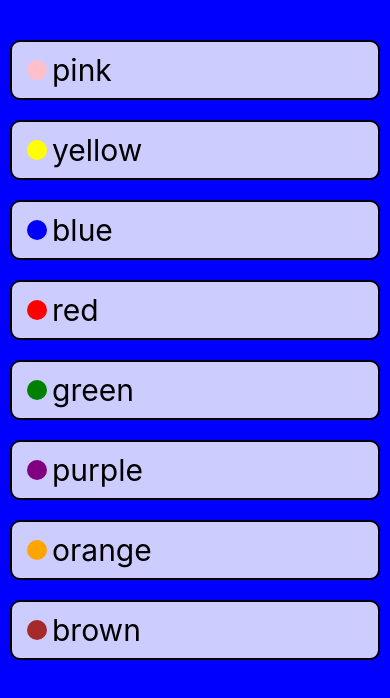
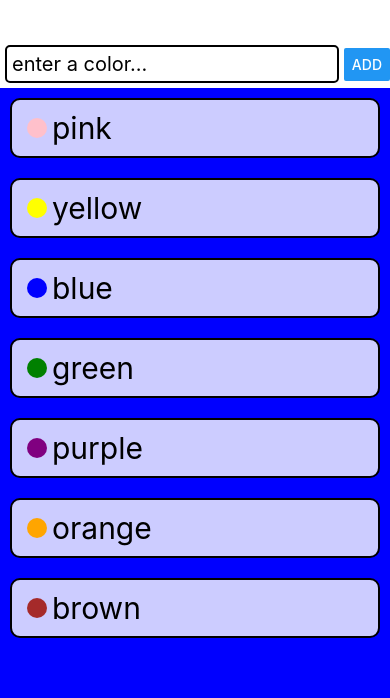
Before and after one commit to sap2411/react-native-sandbox, a React Native app: screen / in a window 390 px wide. Shown: the top 698 px of the page. Built offline with nearby package versions, Linux system fonts and the light colour scheme.

Commit message:
adds color form

```diff
--- a/App.js
+++ b/App.js
@@ -1,39 +1,40 @@
 import React, { useState } from 'react';
 import { View, StyleSheet, FlatList  } from "react-native";
 import ColorButton from './components/ColorButton'
+import ColorForm from "./components/ColorForm.js"
 
 const defaultColors = [
   {"id":'dsf', "color": "pink"},
   {"id":'a34f', "color": "yellow"},
   {"id":'asdf', "color": "blue"},
-  {"id":'q34gq', "color": "red"},
-  {"id":'dsf', "color": "green"},
-  {"id":'a34f', "color": "purple"},
-  {"id":'asdf', "color": "orange"},
-  {"id":'q34gq', "color": "brown"}
+  {"id":'ddsf', "color": "green"},
+  {"id":'a3a4f', "color": "purple"},
+  {"id":'asfdf', "color": "orange"},
+  {"id":'q345gq', "color": "brown"}
 ]
 
 export default function App() {
 const [backgroundColor, setBackgroundColor] = useState("blue");
   return (
+    <>
+    <ColorForm onNewColor={newColor => {}}/>
     <FlatList style={[styles.container, { backgroundColor }]}
     data={defaultColors}
-    renderItem={({ item}) => {
+    renderItem={({ item }) => {
       return (
         <ColorButton key={item.id} backgroundColor={item.color} onPress={setBackgroundColor}/>
       )
     }}
     />
-
+    </>
   );
 }
 
 const styles = StyleSheet.create({
   container: {
     flex: 1,
-    display: "flex",
-    paddingTop: 30
-  },
+    display: "flex"
+    },
   button: {
     margin: 10,
     padding: 10,
--- /dev/null
+++ b/components/ColorForm.js
@@ -0,0 +1,39 @@
+import React, { useState, useRef } from "react";
+import { StyleSheet, View, TextInput, Button } from "react-native"
+
+export default function ColorForm({ onNewColor = f => f }){
+    const [inputValue, setValue] = useState("")
+    console.log(" => ", inputValue)
+
+    const input = useRef()
+
+    return (
+        <View style={styles.container}>
+            <TextInput value={inputValue}
+            ref={input} onChangeText={text => setValue(text)} style={styles.txtInput} autoCapitalize='none'
+            placeholder="enter a color..."/>
+            <Button onPress={() => {
+            input.current.blur();
+            onNewColor(inputValue);
+            setValue('')
+            }}
+            title="add" />
+        </View>
+    )
+}
+
+const styles = StyleSheet.create({
+    container: {
+        marginTop: 40,
+        flexDirection: "row",
+        alignItems: "center"
+    },
+    txtInput: {
+        flex: 1,
+        borderWidth: 2,
+        fontSize: 20,
+        margin: 5,
+        borderRadius: 5,
+        padding: 5
+    }
+})
```
